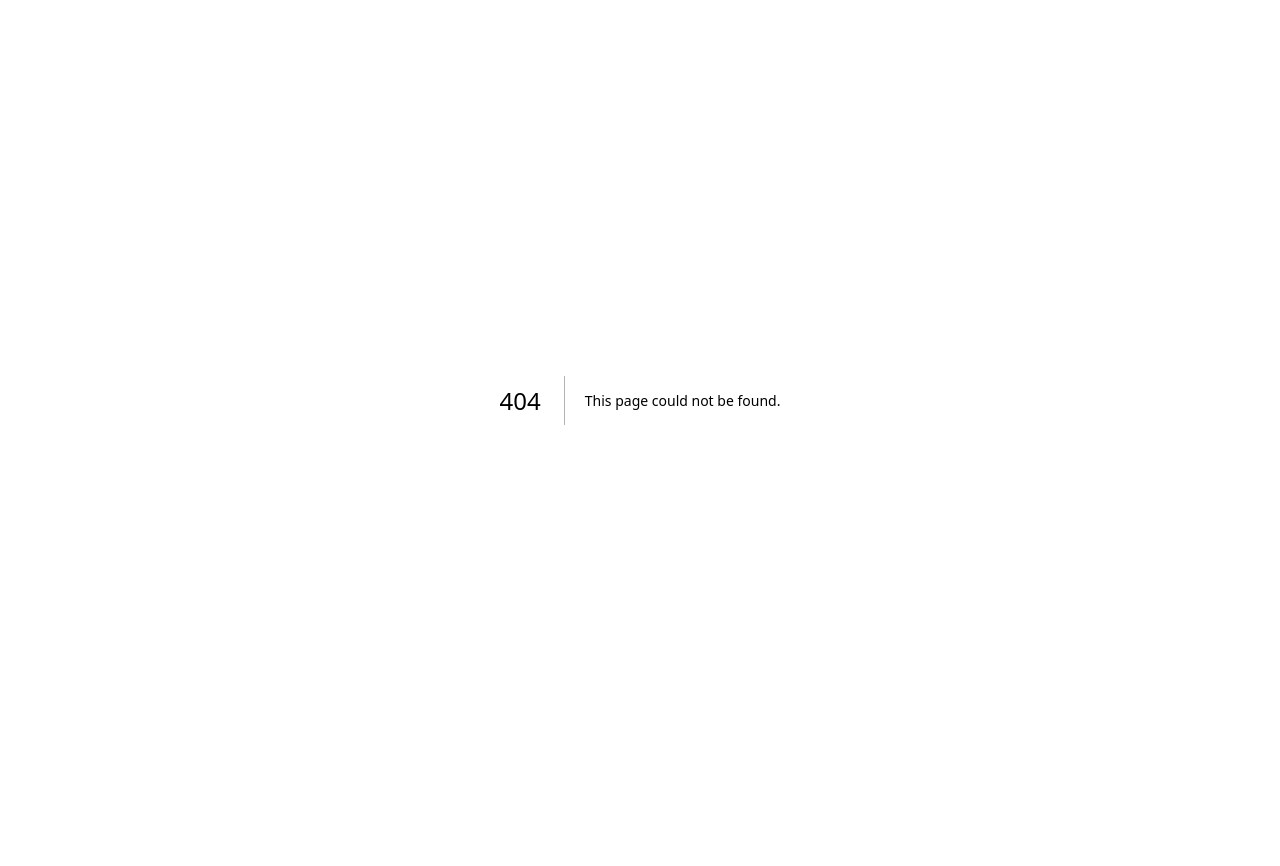
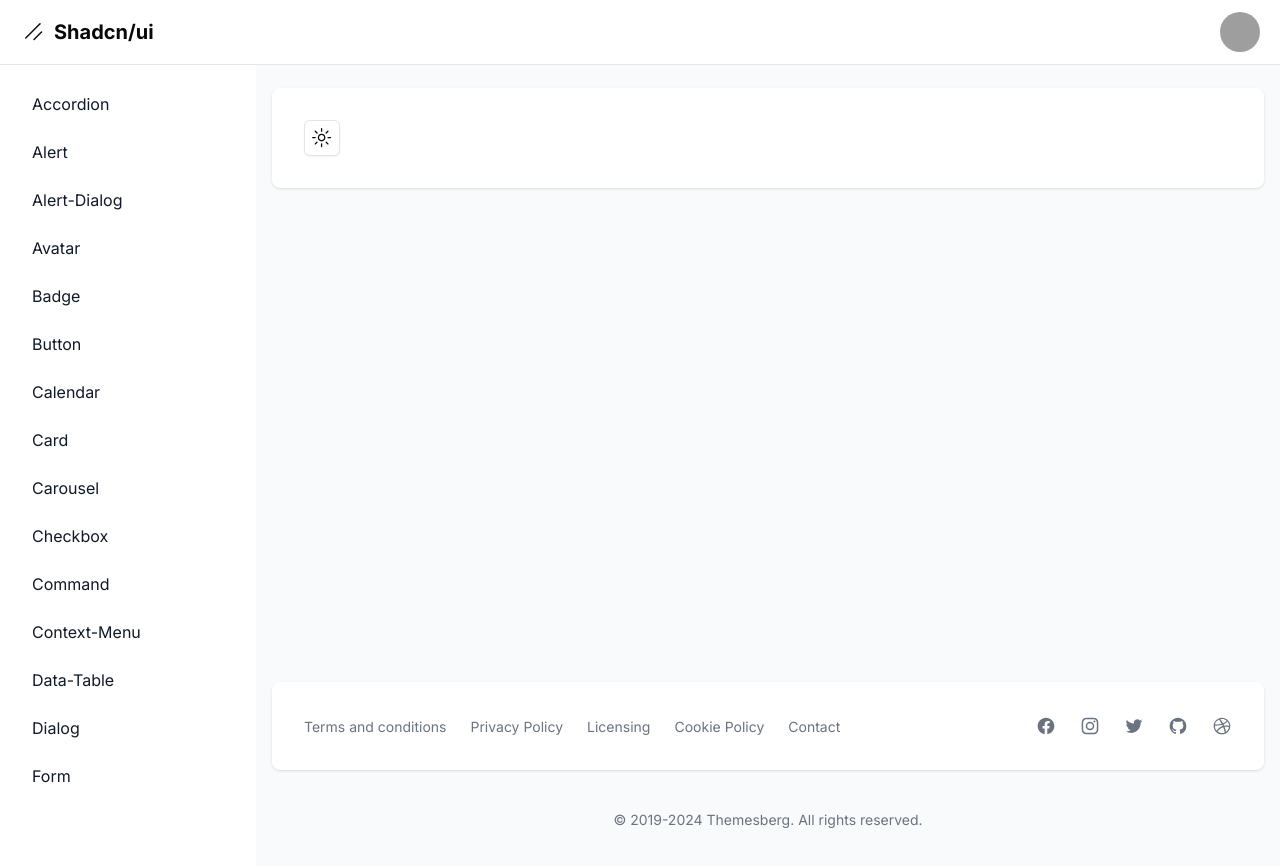
Before and after one commit to jalfonsosuarez/shadcn-ui, a Next.js app: page /dashboard/theme in a window 1280 px wide. Before the commit this address had no page. Shown: the top 866 px of the page. Before the commit the page ends 800 px from the top, so only its background shows below. Built offline with nearby package versions, Linux system fonts and the light colour scheme; grey boxes are pictures that could not be loaded.

Commit message:
Section 6: Themes.

```diff
--- a/src/app/dashboard/layout.tsx
+++ b/src/app/dashboard/layout.tsx
@@ -29,6 +29,7 @@ const links = [
   { name: "tabs", href: "tabs" },
   { name: "data-table", href: "data-table" },
   { name: "form", href: "form" },
+  { name: "theme", href: "theme" },
 ].sort((a, b) => a.name.localeCompare(b.name));
 
 export default function DashboardLayout({
@@ -38,7 +39,7 @@ export default function DashboardLayout({
 }) {
   return (
     <>
-      <nav className="bg-white border-b border-gray-200 fixed z-30 w-full">
+      <nav className="bg-white border-b border-gray-200 fixed z-30 w-full dark:bg-slate-900 dark:border-slate-700">
         <div className="px-3 py-3 lg:px-5 lg:pl-3">
           <div className="flex items-center justify-between">
             <div className="flex items-center justify-start">
@@ -125,21 +126,21 @@ export default function DashboardLayout({
           </div>
         </div>
       </nav>
-      <div className="flex overflow-hidden bg-white pt-16">
+      <div className="flex overflow-hidden bg-white pt-16 dark:bg-slate-900">
         <aside
           id="sidebar"
           className="fixed hidden z-20 h-full top-0 left-0 pt-16 lg:flex flex-shrink-0 flex-col w-64 transition-width duration-75"
           aria-label="Sidebar"
         >
-          <div className="relative flex-1 flex flex-col min-h-0 borderR border-gray-200 bg-white pt-0">
+          <div className="relative flex-1 flex flex-col min-h-0 borderR border-gray-200 bg-white pt-0  dark:bg-slate-900">
             <div className="flex-1 flex flex-col pt-5 pb-4 overflow-y-auto">
-              <div className="flex-1 px-3 bg-white divide-y space-y-1">
+              <div className="flex-1 px-3 bg-white divide-y space-y-1 dark:bg-slate-900">
                 <ul className="space-y-2 pb-2">
                   {links.map((link) => (
                     <li key={link.href}>
                       <Link
                         href={link.href}
-                        className="text-base capitalize text-gray-900 font-normal rounded-lg flex items-center p-2 hover:bg-gray-100 group"
+                        className="text-base capitalize text-gray-900 font-normal rounded-lg flex items-center p-2 hover:bg-gray-100 group dark:bg-slate-900 dark:hover:bg-slate-800 dark:text-slate-300"
                       >
                         <span className="ml-3">{link.name}</span>
                       </Link>
@@ -156,18 +157,18 @@ export default function DashboardLayout({
         ></div>
         <div
           id="main-content"
-          className="h-full w-full bg-gray-50 relative overflow-y-auto lg:ml-64"
+          className="h-full w-full bg-gray-50 relative overflow-y-auto lg:ml-64 dark:bg-black"
         >
           <main>
             <div className="pt-6 px-4">
               <div className="w-full min-h-[calc(100vh-230px)]">
-                <div className="bg-white shadow rounded-lg p-4 sm:p-6 xl:p-8">
+                <div className="bg-white shadow rounded-lg p-4 sm:p-6 xl:p-8 dark:bg-slate-900">
                   {children}
                 </div>
               </div>
             </div>
           </main>
-          <footer className="bg-white md:flex md:items-center md:justify-between shadow rounded-lg p-4 md:p-6 xl:p-8 my-6 mx-4 print:hidden">
+          <footer className="bg-white md:flex md:items-center md:justify-between shadow rounded-lg p-4 md:p-6 xl:p-8 my-6 mx-4 print:hidden dark:bg-slate-900">
             <ul className="flex items-center flex-wrap mb-6 md:mb-0">
               <li>
                 <a
--- /dev/null
+++ b/src/app/dashboard/theme/page.tsx
@@ -0,0 +1,40 @@
+"use client"
+
+import { MoonIcon, SunIcon } from "@radix-ui/react-icons"
+import { useTheme } from "next-themes"
+
+import { Button } from "@/components/ui/button"
+import {
+  DropdownMenu,
+  DropdownMenuContent,
+  DropdownMenuItem,
+  DropdownMenuTrigger,
+} from "@/components/ui/dropdown-menu"
+
+export default function Page() {
+
+  const { setTheme } = useTheme()
+
+  return (
+    <DropdownMenu>
+      <DropdownMenuTrigger asChild>
+        <Button variant="outline" size="icon">
+          <SunIcon className="h-[1.2rem] w-[1.2rem] rotate-0 scale-100 transition-all dark:-rotate-90 dark:scale-0" />
+          <MoonIcon className="absolute h-[1.2rem] w-[1.2rem] rotate-90 scale-0 transition-all dark:rotate-0 dark:scale-100" />
+          <span className="sr-only">Toggle theme</span>
+        </Button>
+      </DropdownMenuTrigger>
+      <DropdownMenuContent align="end">
+        <DropdownMenuItem onClick={() => setTheme("light")}>
+          Light
+        </DropdownMenuItem>
+        <DropdownMenuItem onClick={() => setTheme("dark")}>
+          Dark
+        </DropdownMenuItem>
+        <DropdownMenuItem onClick={() => setTheme("system")}>
+          System
+        </DropdownMenuItem>
+      </DropdownMenuContent>
+    </DropdownMenu>
+  );
+}
--- a/src/app/globals.css
+++ b/src/app/globals.css
@@ -3,6 +3,53 @@
 @tailwind utilities;
 
 @layer base {
+  :root {
+    --background: 0 0% 100%;
+    --foreground: 240 10% 3.9%;
+    --card: 0 0% 100%;
+    --card-foreground: 240 10% 3.9%;
+    --popover: 0 0% 100%;
+    --popover-foreground: 240 10% 3.9%;
+    --primary: 142.1 76.2% 36.3%;
+    --primary-foreground: 355.7 100% 97.3%;
+    --secondary: 240 4.8% 95.9%;
+    --secondary-foreground: 240 5.9% 10%;
+    --muted: 240 4.8% 95.9%;
+    --muted-foreground: 240 3.8% 46.1%;
+    --accent: 240 4.8% 95.9%;
+    --accent-foreground: 240 5.9% 10%;
+    --destructive: 0 84.2% 60.2%;
+    --destructive-foreground: 0 0% 98%;
+    --border: 240 5.9% 90%;
+    --input: 240 5.9% 90%;
+    --ring: 142.1 76.2% 36.3%;
+    --radius: 0.5rem;
+  }
+
+  .dark {
+    --background: 20 14.3% 4.1%;
+    --foreground: 0 0% 95%;
+    --card: 24 9.8% 10%;
+    --card-foreground: 0 0% 95%;
+    --popover: 0 0% 9%;
+    --popover-foreground: 0 0% 95%;
+    --primary: 142.1 70.6% 45.3%;
+    --primary-foreground: 144.9 80.4% 10%;
+    --secondary: 240 3.7% 15.9%;
+    --secondary-foreground: 0 0% 98%;
+    --muted: 0 0% 15%;
+    --muted-foreground: 240 5% 64.9%;
+    --accent: 12 6.5% 15.1%;
+    --accent-foreground: 0 0% 98%;
+    --destructive: 0 62.8% 30.6%;
+    --destructive-foreground: 0 85.7% 97.3%;
+    --border: 240 3.7% 15.9%;
+    --input: 240 3.7% 15.9%;
+    --ring: 142.4 71.8% 29.2%;
+  }
+}
+
+/* @layer base {
     :root {
       --background: 0 0% 100%;
       --foreground: 222.2 84% 4.9%;
@@ -64,7 +111,7 @@
       --input: 217.2 32.6% 17.5%;
       --ring: 212.7 26.8% 83.9%;
     }
-  }
+  } */
 
 @layer base {
   * {
--- a/src/app/layout.tsx
+++ b/src/app/layout.tsx
@@ -5,6 +5,7 @@ import { cn } from "@/lib/utils";
 
 import { Toaster as SonnerToaster } from "@/components/ui/sonner"
 import { Toaster } from "@/components/ui/toaster"
+import { ThemeProvider } from "@/components/ui/theme-provider"
 
 const fontSans = FontSans({
   subsets: ["latin"],
@@ -22,12 +23,20 @@ export default function RootLayout({
   children: React.ReactNode;
 }>) {
   return (
-    <html lang="en">
+    <html lang="en" suppressHydrationWarning>
       <body className={cn(
         "min-h-screen bg-background font-sans antialiased",
         fontSans.variable
       )}
-      >{children}
+      >
+        <ThemeProvider
+          attribute="class"
+          defaultTheme="system"
+          enableSystem
+          disableTransitionOnChange
+        >
+          {children}
+        </ThemeProvider>
         <SonnerToaster richColors />
         <Toaster />
       </body >
--- /dev/null
+++ b/src/components/ui/theme-provider.tsx
@@ -0,0 +1,9 @@
+"use client"
+
+import * as React from "react"
+import { ThemeProvider as NextThemesProvider } from "next-themes"
+import { type ThemeProviderProps } from "next-themes/dist/types"
+
+export function ThemeProvider({ children, ...props }: ThemeProviderProps) {
+  return <NextThemesProvider {...props}>{children}</NextThemesProvider>
+}
```
Lines whose indentation alone changed are shown as unchanged.
